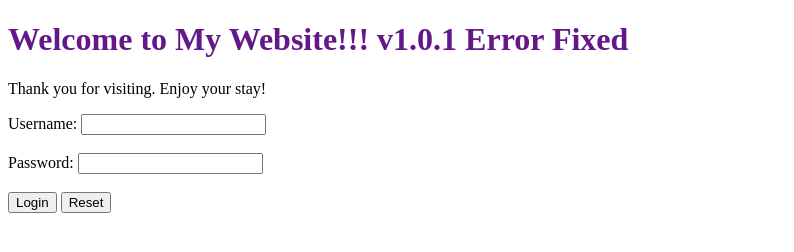
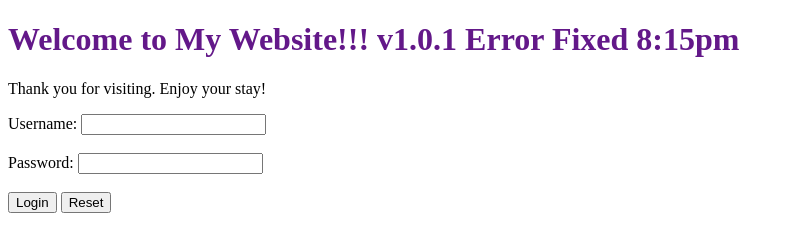
Before and after one commit to hieu-dinh/nodejs-random-color, a website: page public/index.html in a window 1280 px wide. Shown: the whole page, without its empty margins (0-794 px from the left). Drawn offline with Linux system fonts and the light colour scheme.

```diff
--- a/public/index.html
+++ b/public/index.html
@@ -7,7 +7,7 @@
 </head>
 
 <body>
-    <h1 id="welcome" style="color: #631889;">Welcome to My Website!!! v1.0.1 Error Fixed</h1>
+    <h1 id="welcome" style="color: #631889;">Welcome to My Website!!! v1.0.1 Error Fixed 8:15pm</h1>
     <p>Thank you for visiting. Enjoy your stay!</p>
 
     <form action="/api/login" method="POST">
```
